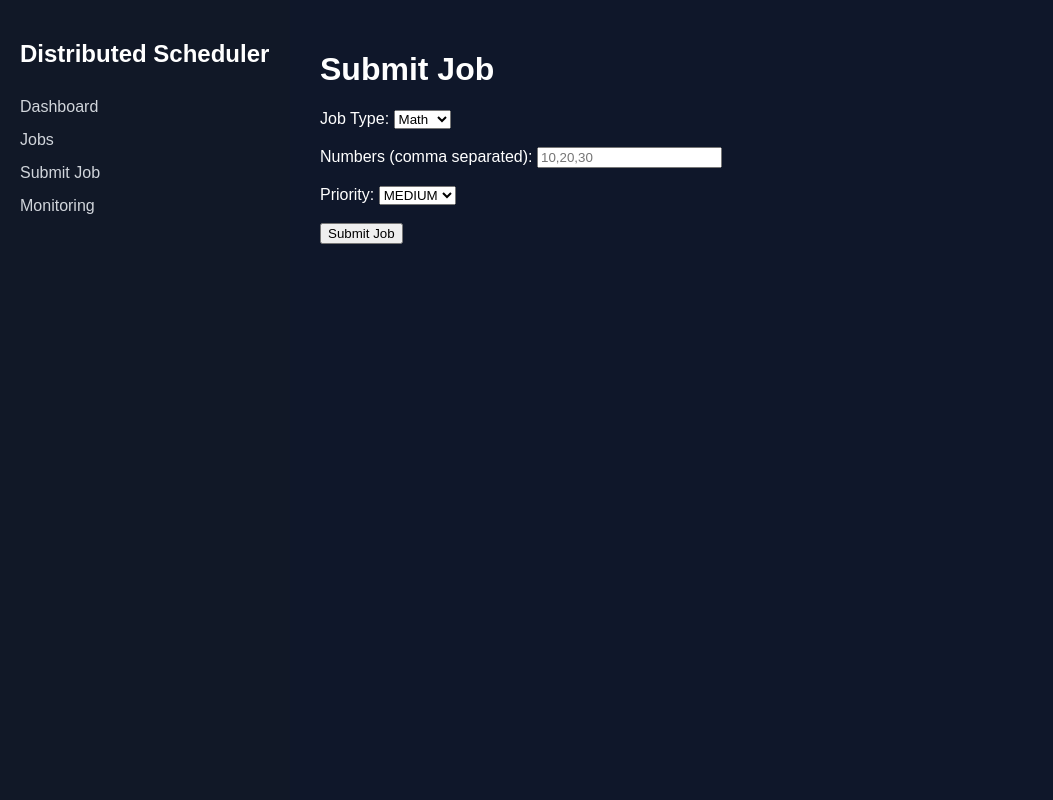
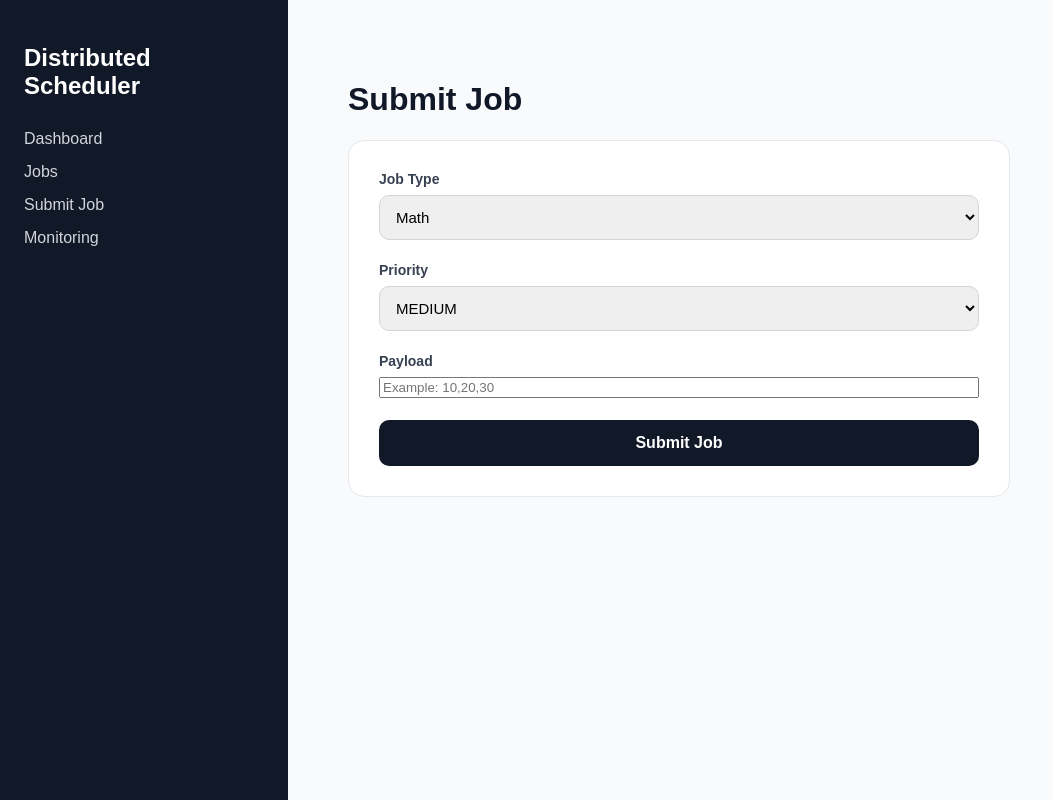
Before and after one commit to KashanAli-Tech/Distributed-Job-Scheduler, a React app in the folder frontend/: page /submit in a window 1280 px wide. Shown: the whole page, without its empty margins (0-1053 px from the left). Built offline with nearby package versions, Linux system fonts and the light colour scheme; the HTML template or start-up script is replaced by a standard one.

Commit message:
Improved frontend UI design and dashboard components

```diff
--- a/frontend/src/App.css
+++ b/frontend/src/App.css
@@ -4,10 +4,10 @@
 }
 
 .sidebar {
-    width: 250px;
+    width: 240px;
     background: #111827;
     color: white;
-    padding: 20px;
+    padding: 24px;
 }
 
 .sidebar h2 {
@@ -30,8 +30,10 @@
 }
 
 .content {
+
     flex: 1;
-    padding: 30px;
-    background: #0f172a;
-    color: white;
+    padding: 40px;
+    background: #f8fafc;
+    color: #111827;
+
 }
--- a/frontend/src/components/StatCard.jsx
+++ b/frontend/src/components/StatCard.jsx
@@ -1,13 +1,21 @@
-function StatCard({ title, value }) {
-    return (
-        <div className="stat-card">
+function StatCard({title,value}) {
 
-            <h3>{title}</h3>
+return (
 
-            <p>{value}</p>
+<div className="stat-card">
 
-        </div>
-    );
+<p>
+{title}
+</p>
+
+<h2>
+{value}
+</h2>
+
+</div>
+
+);
+
 }
 
 export default StatCard;
--- a/frontend/src/components/WorkerCard.jsx
+++ b/frontend/src/components/WorkerCard.jsx
@@ -1,13 +1,46 @@
-function WorkerCard({ name, status }) {
+function WorkerCard({ name, status, jobs }) {
+
     return (
+
         <div className="worker-card">
 
-            <h3>{name}</h3>
 
-            <p>{status}</p>
+            <h3>
+                {name}
+            </h3>
+
+
+            <p className={
+                status === "RUNNING"
+                    ? "worker-status active"
+                    : "worker-status idle"
+            }>
+
+                ● {status}
+
+            </p>
+
+
+
+            <div className="worker-info">
+
+                <span>
+                    Jobs processed
+                </span>
+
+
+                <strong>
+                    {jobs ?? 0}
+                </strong>
+
+            </div>
+
 
         </div>
+
     );
+
 }
 
+
 export default WorkerCard;
--- a/frontend/src/main.jsx
+++ b/frontend/src/main.jsx
@@ -4,6 +4,7 @@ import App from "./App";
 import "./index.css";
 import "./styles/badges.css";
 import "./styles/cards.css";
+import "./styles/worker.css";
 import "./App.css";
 
 
--- a/frontend/src/pages/Dashboard.jsx
+++ b/frontend/src/pages/Dashboard.jsx
@@ -134,6 +134,7 @@ function Dashboard() {
                                     ? "RUNNING"
                                     : "IDLE"
                             }
+                            jobs={jobs}
                         />
 
                     )
--- a/frontend/src/pages/SubmitJob.jsx
+++ b/frontend/src/pages/SubmitJob.jsx
@@ -1,5 +1,7 @@
 import { useState } from "react";
 import axios from "axios";
+import "../styles/submitJob.css";
+
 
 function SubmitJob() {
 
@@ -16,166 +18,338 @@ function SubmitJob() {
 
     const submitJob = async () => {
 
+
         let payload = {};
+
+
 
         if (type === "math") {
 
+
             payload = {
+
                 data: numbers
                     .split(",")
                     .map(number => Number(number.trim()))
                     .filter(number => !isNaN(number))
+
             };
+
 
         }
 
+
         else if (type === "sleep") {
 
+
             payload = {
+
                 duration: Number(duration)
+
             };
+
 
         }
 
+
         else if (type === "text") {
 
+
             payload = {
+
                 text: text
+
             };
+
 
         }
 
 
 
+
+
         try {
 
+
             const response = await axios.post(
+
                 "http://localhost:8000/submit-job",
+
                 {
                     type,
                     priority,
                     payload
                 }
+
             );
 
-            setMessage(`✅ Job submitted: ${response.data.job_id}`);
+
+
+            setMessage(
+                `Job submitted: ${response.data.job_id}`
+            );
+
 
         }
 
+
         catch (error) {
+
 
             console.error(error);
 
-            setMessage("❌ Failed to submit job");
+
+            setMessage(
+                "Failed to submit job"
+            );
+
 
         }
+
 
     };
 
 
 
+
+
     return (
 
-        <div>
 
-            <h1>Submit Job</h1>
+        <div className="submit-page">
 
-            <label>Job Type: </label>
+
+
+            <h1>
+                Submit Job
+            </h1>
+
+
+
+
+
+            <div className="submit-card">
+
+
+
+
+
+                <div className="form-group">
+
+
+                    <label>
+                        Job Type
+                    </label>
+
+
 
                     <select
+
                         value={type}
-                onChange={(e) => setType(e.target.value)}
+
+                        onChange={(e)=>setType(e.target.value)}
+
                     >
-                <option value="math">Math</option>
-                <option value="sleep">Sleep</option>
-                <option value="text">Text</option>
+
+
+                        <option value="math">
+                            Math
+                        </option>
+
+
+                        <option value="text">
+                            Text
+                        </option>
+
+
+                        <option value="sleep">
+                            Sleep
+                        </option>
+
+
                     </select>
 
 
-            <br /><br />
+                </div>
+
+
+
+
+
+
+
+                <div className="form-group">
+
+
+                    <label>
+                        Priority
+                    </label>
+
+
+
+                    <select
+
+                        value={priority}
+
+                        onChange={(e)=>setPriority(e.target.value)}
+
+                    >
+
+
+                        <option value="HIGH">
+                            HIGH
+                        </option>
+
+
+                        <option value="MEDIUM">
+                            MEDIUM
+                        </option>
+
+
+                        <option value="LOW">
+                            LOW
+                        </option>
+
+
+                    </select>
+
+
+                </div>
+
+
+
+
+
+
+
+                <div className="form-group">
+
+
+                    <label>
+                        Payload
+                    </label>
+
+
+
 
 
                     {type === "math" && (
 
-                <>
-                    <label>Numbers (comma separated): </label>
 
                         <input
+
                             type="text"
-                        placeholder="10,20,30"
+
                             value={numbers}
-                        onChange={(e) => setNumbers(e.target.value)}
+
+                            onChange={
+                                (e)=>setNumbers(e.target.value)
+                            }
+
+                            placeholder="Example: 10,20,30"
+
                         />
-                </>
+
 
                     )}
 
 
+
+
+
+
                     {type === "sleep" && (
 
-                <>
-                    <label>Duration (seconds): </label>
 
                         <input
+
                             type="number"
-                        min="1"
+
                             value={duration}
-                        onChange={(e) => setDuration(e.target.value)}
+
+                            onChange={
+                                (e)=>setDuration(e.target.value)
+                            }
+
+                            placeholder="Duration"
+
                         />
-                </>
+
 
                     )}
 
 
+
+
+
+
                     {type === "text" && (
 
-                <>
-                    <label>Text</label>
 
                         <textarea
-                        rows="4"
+
                             value={text}
-                        onChange={(e) => setText(e.target.value)}
+
+                            onChange={
+                                (e)=>setText(e.target.value)
+                            }
+
+                            placeholder="Enter text"
+
                         />
-                </>
+
 
                     )}
 
 
-            <br /><br />
+
+                </div>
 
 
-            <label>Priority: </label>
-
-            <select
-                value={priority}
-                onChange={(e) => setPriority(e.target.value)}
-            >
-                <option value="HIGH">HIGH</option>
-                <option value="MEDIUM">MEDIUM</option>
-                <option value="LOW">LOW</option>
-            </select>
 
 
-            <br /><br />
 
 
-            <button onClick={submitJob}>
+
+                <button
+
+                    onClick={submitJob}
+
+                >
 
                     Submit Job
 
                 </button>
 
 
-            <br /><br />
 
 
-            <strong>{message}</strong>
+
+                {message && (
+
+
+                    <p className="submit-message">
+
+                        {message}
+
+                    </p>
+
+
+                )}
+
+
+
 
             </div>
+
+
+
+        </div>
+
 
     );
 
 }
 
+
 export default SubmitJob;
--- a/frontend/src/styles/dashboard.css
+++ b/frontend/src/styles/dashboard.css
@@ -3,27 +3,37 @@
 }
 
 
+.dashboard h1 {
+    font-size: 32px;
+    margin-bottom: 8px;
+}
+
+
+.dashboard h2 {
+    margin-top: 35px;
+    color: #374151;
+}
+
+
 .stats-container {
     display: grid;
-    grid-template-columns: repeat(4, 1fr);
-    gap: 20px;
-    margin: 20px 0;
+    grid-template-columns: repeat(4,1fr);
+    gap:20px;
+    margin-top:25px;
 }
 
 
 .workers-container {
-    display: grid;
-    grid-template-columns: repeat(3, 1fr);
-    gap: 20px;
-}
-
-
-.status-online {
-    color: green;
-    font-weight: bold;
+    display:grid;
+    grid-template-columns:repeat(3,1fr);
+    gap:20px;
 }
 
 
 .chart-container {
-    margin-top: 30px;
+    margin-top:30px;
+    background:white;
+    padding:25px;
+    border-radius:16px;
+    border:1px solid #e5e7eb;
 }
--- /dev/null
+++ b/frontend/src/styles/submitJob.css
@@ -0,0 +1,61 @@
+.submit-page {
+    padding:20px;
+}
+
+
+.submit-card {
+    background:white;
+    border:1px solid #e5e7eb;
+    border-radius:16px;
+    padding:30px;
+    max-width:600px;
+}
+
+
+.form-group {
+    display:flex;
+    flex-direction:column;
+    gap:8px;
+    margin-bottom:22px;
+}
+
+
+.form-group label {
+    font-size:14px;
+    font-weight:600;
+    color:#374151;
+}
+
+
+.form-group select,
+.form-group textarea {
+    padding:12px;
+    border-radius:10px;
+    border:1px solid #d1d5db;
+    font-size:15px;
+}
+
+
+.form-group textarea {
+    min-height:120px;
+    resize:vertical;
+    font-family:monospace;
+}
+
+
+.submit-card button {
+    width:100%;
+    padding:14px;
+    border:none;
+    border-radius:10px;
+    background:#111827;
+    color:white;
+    font-size:16px;
+    font-weight:600;
+    cursor:pointer;
+}
+
+
+.submit-card button:hover {
+    background:#1f2937;
+}
--- /dev/null
+++ b/frontend/src/styles/worker.css
@@ -0,0 +1,42 @@
+.worker-card {
+    background: white;
+    border: 1px solid #e5e7eb;
+    border-radius: 16px;
+    padding: 20px;
+}
+
+
+.worker-card h3 {
+    margin: 0 0 12px;
+    font-size: 18px;
+}
+
+
+.worker-status {
+    font-size: 14px;
+    font-weight: 600;
+}
+
+
+.worker-status.active {
+    color: #16a34a;
+}
+
+
+.worker-status.idle {
+    color: #6b7280;
+}
+
+
+.worker-info {
+    margin-top: 20px;
+    display: flex;
+    justify-content: space-between;
+    color: #6b7280;
+}
+
+
+.worker-info strong {
+    color: #111827;
+    font-size: 20px;
+}
```
Also changed, not shown: frontend/src/styles/statcard.css (added, +20 -0 lines). Lines whose indentation alone changed are shown as unchanged.
